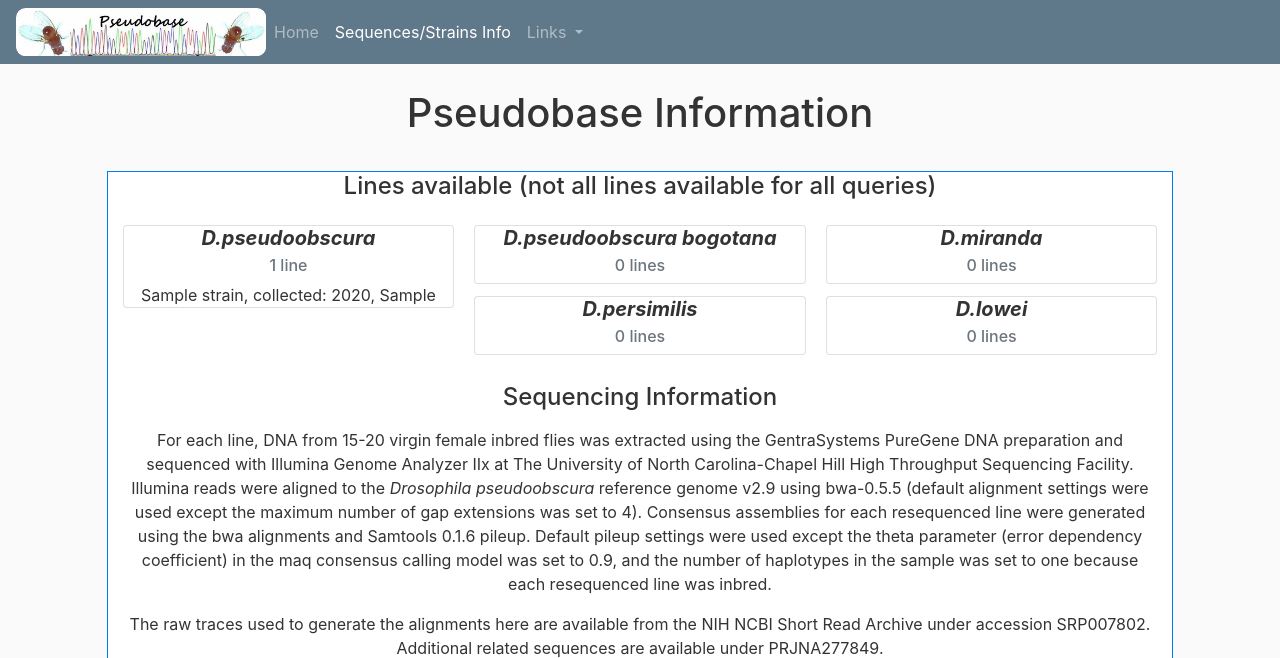
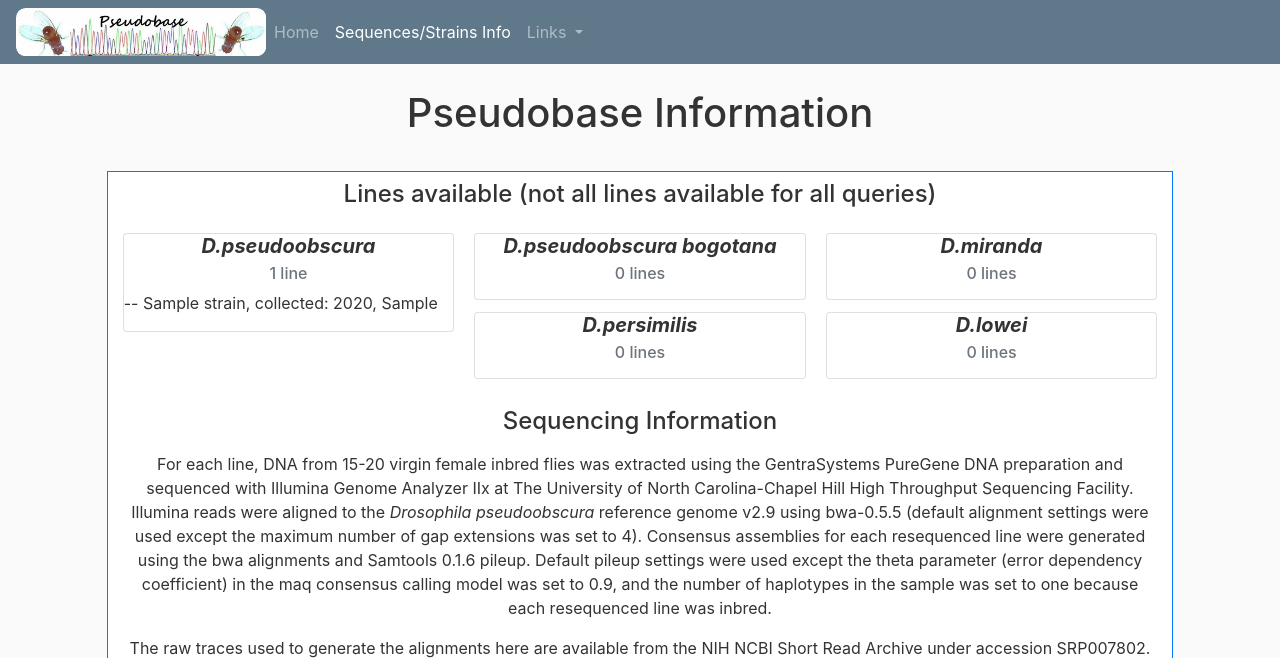
Before and after one commit to russellmyers/pseudobase2, a Django app: page /info/ in a window 1280 px wide. Shown: the top 658 px of the page. Run offline with Django 3.2, Linux system fonts and the light colour scheme; data comes from the database, SQL or seed files in the repository; tables that the repository leaves empty hold one stand-in row (values such as "Sample post"); parts of the project's set-up code (start-up, migrations or seed data) failed here and were passed over; some libraries are stand-ins or nearby versions; grey boxes are pictures that could not be loaded.

Commit message:
Margin on lines available, make line items unstyled
Margin on lines available, make line items unstyled

```diff
--- a/common/templates/info.html
+++ b/common/templates/info.html
@@ -25,7 +25,7 @@
 <div class = "col-md-1">
 </div>
 <div class="col-md-10 border border-primary" style="background-color:white";>
-    <h4 ">Lines available (not all lines available for all queries)</h4>
+    <h4 class="mt-2">Lines available (not all lines available for all queries)</h4>
     <div class = "card-columns mt-4">
         {% for species in species_tab %}
             <div class = "card">
@@ -37,11 +37,11 @@
                       lines
                    {% endif %}
                </h6>
-
+                 <ul class="list-unstyled">
                  {% for line in species.lines %}
 
-                        <span style = "text-align: left"> {{ line }}</span>
-                        <br>
+                        <li class="text-left">-- {{ line }}</li>
+
                  {% endfor %}
 
             </div>
```
